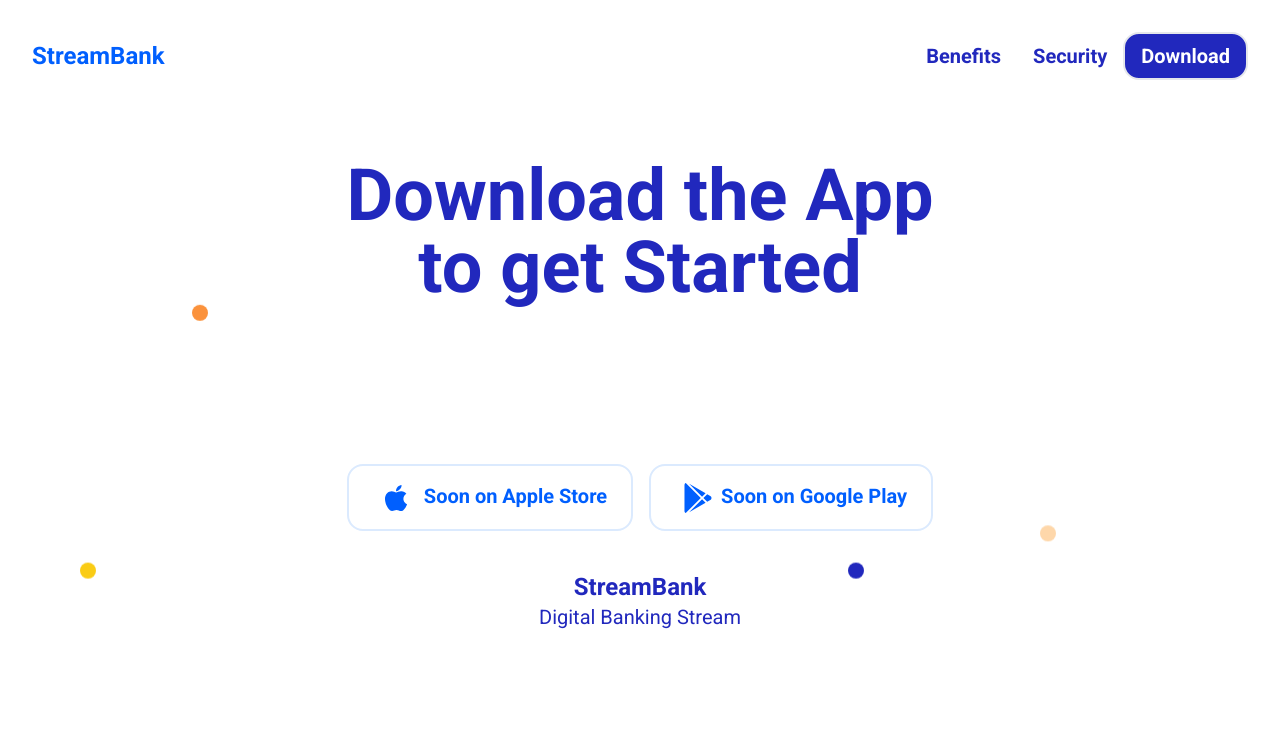
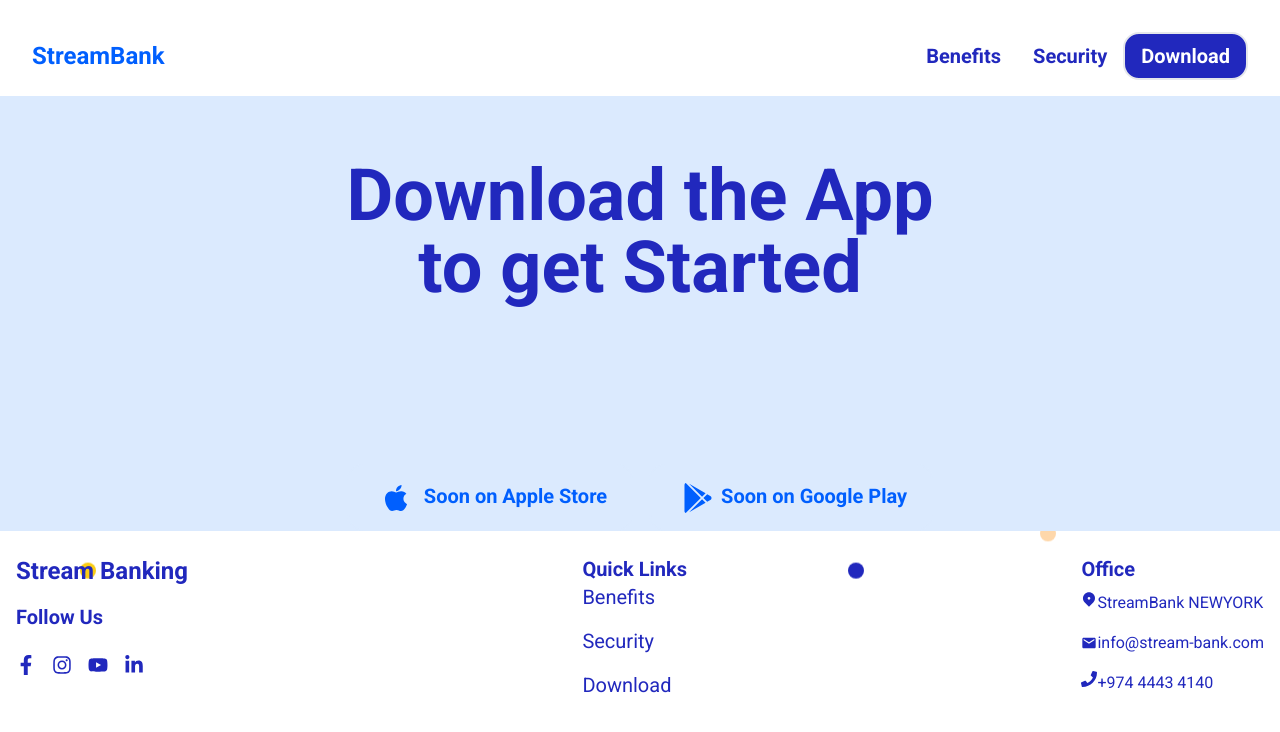
Before and after one commit to AleenaJabeen/stream-bank, a Next.js app: page /download in a window 1280 px wide. Shown: the top 732 px of the page. Built offline with nearby package versions, Linux system fonts and the light colour scheme.

Commit message:
footer changed

```diff
--- a/src/components/download.tsx
+++ b/src/components/download.tsx
@@ -4,7 +4,7 @@
 export default function Download() {
   return (
     <>
-    <div className='flex flex-col justify-center items-center'>
+    <div className='flex flex-col justify-center items-center bg-blue-100'>
     <div className='h-full m-[10rem] w-[95vw]'>
       <h3 className='text-center font-bold text-3xl md:text-7xl text-primary'>Download the App <br />to get Started</h3>
     </div>
--- a/src/components/navbar.tsx
+++ b/src/components/navbar.tsx
@@ -20,15 +20,15 @@
 </div>
   </div>
 
-  <ul className={`text-primary font-semibold md:flex md:items-center bg-white md:pl-7 pl-0 transition-all ease-in duration-400  ${isMenuOpen ? 'md:block' : 'hidden'}`}>
-    <Link href={"/#benefitshighlight"}>
+  <ul className={`text-primary font-semibold md:flex md:items-center bg-white md:pl-7 pl-0 transition-all ease-in duration-400  ${isMenuOpen ? 'md:block' : 'hidden'}`} >
+    <Link href="/#benefitshighlight" onClick={toggleMenu}>
       <li className="mx-4 my-6 md:my-0 hover:text-gray-400 duration-500 text-xl">Benefits</li>
     </Link>
-    <Link href={"/#security"}>
+    <Link href="/#security" onClick={toggleMenu}>
       <li className="mx-4 my-6 md:my-0 hover:text-gray-400 duration-500 text-xl">Security</li>
     </Link>
 
-    <Link href="/download">
+    <Link href="/download" onClick={toggleMenu}>
       <li className=""><button className='border-2 focus:border-primary focus:bg-transparent  bg-primary text-white text-xl focus:text-primary  font-bold py-2 px-4 rounded-2xl my-4'>Download</button>
       </li>
     </Link>
--- a/src/components/security.tsx
+++ b/src/components/security.tsx
@@ -5,7 +5,7 @@
   return (
     <>
 
-    <div  className='h-full mt-10'>
+    <div  className='h-full mt-5'>
       <h2 className='text-center md:text-7xl text-primary text-4xl'>Security</h2>
       </div>
 
--- a/src/containers/securitycontainer.tsx
+++ b/src/containers/securitycontainer.tsx
@@ -7,7 +7,7 @@
     <>
     <div id='security'>
         <Security/>
-      <div className='h-[100vh] mx-4 mt-10 flex flex-wrap md:flex-nowrap justify-around items-center gap-2 md:gap-10'>
+      <div className='h-[60vh] mx-4 mt-5 flex flex-wrap md:flex-nowrap justify-around items-center gap-1 md:gap-6'>
       <SecurityType securityTypes='Superior Security' securityDetail='Security and fraud prevention is at the core of our business.'/>
       <SecurityType securityTypes='Fraud Protection' securityDetail='Our fraud tools can help your business minimize lost sales.'/>
       </div>
--- a/src/layout/component/footer.tsx
+++ b/src/layout/component/footer.tsx
@@ -1,14 +1,54 @@
 import React from 'react';
+import Link from 'next/link';
+import { FaFacebookF, FaInstagram, FaYoutube, FaLinkedinIn, FaPhone, FaFax } from "react-icons/fa";
+import { RiMapPin2Fill } from "react-icons/ri";
+import { MdEmail } from "react-icons/md";
 
 function Footer() {
   return (
-    <>
-    <div className='text-center my-4'>
-    <h5 className='mt-10  mx-4 text-2xl text-primary font-bold'>StreamBank</h5>
-    <span className='mx-4 text-xl text-primary'>Digital Banking Stream</span>
-    </div>
-    </>
-  )
+    <footer className="mt-4 w-full bg-primary-light text-primary py-8">
+      <div className="w-full my-6 px-4">
+        <div className='flex flex-wrap md:justify-center justify-between'>
+        {/* Social Media Icons */}
+        <div className="flex flex-col items-start space-y-4">
+            <h2 className='text-2xl font-bold  text-primary'>Stream Banking</h2>
+          <h2 className="text-xl font-bold my-4">Follow Us</h2>
+          <div className="flex space-x-4 py-2">
+            <FaFacebookF className="text-primary text-xl cursor-pointer" />
+            <FaInstagram className="text-primary text-xl  cursor-pointer" />
+            <FaYoutube className="text-primary text-xl cursor-pointer" />
+            <FaLinkedinIn className="text-primary text-xl cursor-pointer" />
+          </div>
+        </div>
+        {/* Useful Links - Column 2 */}
+        <div className='flex flex-col'>
+          <h2 className="text-xl font-bold mb-4">Quick Links</h2>
+          <ul className="space-y-4">
+           <Link href="#benefitshighlight">
+      <li className=" mt-2  text-xl">Benefits</li>
+    </Link>
+    <Link href="#security">
+      <li className=" my-4 text-xl">Security</li>
+    </Link>
+    <Link href="/download">
+    <li className="text-xl  my-2 ">Download</li>
+    </Link>
+          </ul>
+        </div>
+
+        {/* Office Info */}
+        <div className='flex flex-col'>
+          <h2 className="text-xl font-bold mb-2">Office</h2>
+          <ul className="space-y-2">
+            <li className="flex items-start py-2"><RiMapPin2Fill className="mr-2" />StreamBank NEWYORK</li>
+            <li className="flex items-center py-2"><MdEmail className="mr-2" /> info@stream-bank.com</li>
+            <li className="flex items-start py-2"><FaPhone className="mr-2" /> +974 4443 4140</li>
+          </ul>
+        </div>
+        </div>
+      </div>
+    </footer>
+  );
 }
 
 export default Footer;
```
